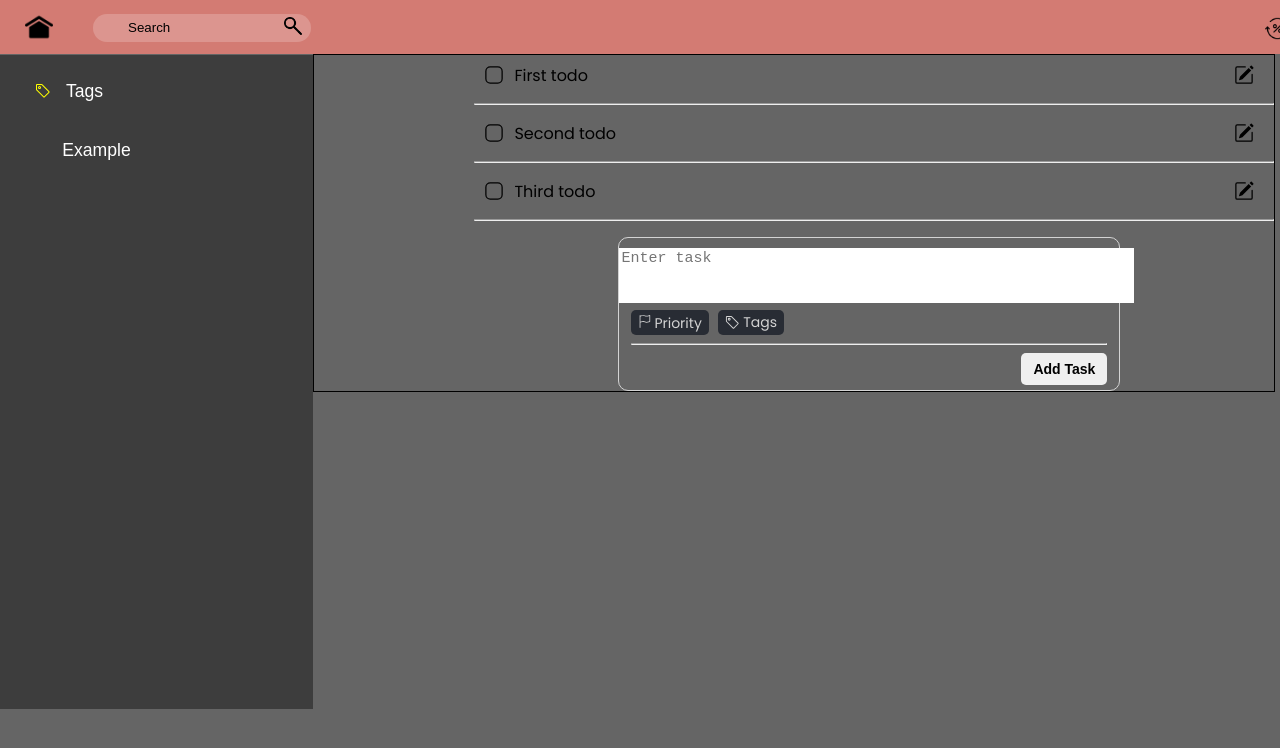
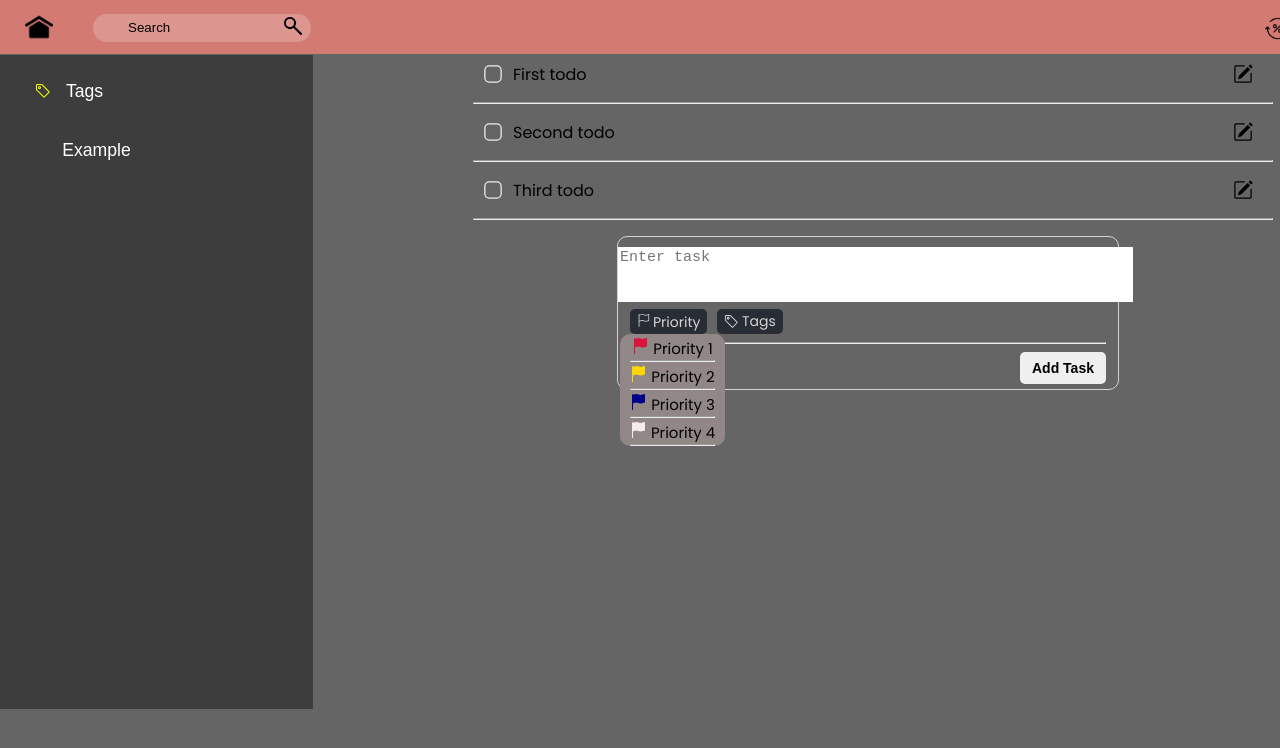
Before and after one commit to akhulbay/todo-list-react, a React (Create React App) app: page / in a window 1280 px wide. Both pictures are taken after a click on the element "Priority". Shown: the top 748 px of the page. Built offline with nearby package versions, Linux system fonts and the light colour scheme.

Commit message:
Some functionality

```diff
--- a/src/App.css
+++ b/src/App.css
@@ -45,3 +45,74 @@
   background-color: #656565;
   height: 1000px;
 }
+
+.hide-div {
+  display: none;
+}
+
+.hiddenPriorities {
+  z-index: 1;
+  position: absolute;
+  background-color: #918787;
+  border-radius: 10px;
+  margin-top: 25px;
+  margin-left: 2px;
+  width: 105px;
+  font-size: 15px;
+}
+
+.hiddenPriorities > ul {
+  padding-inline-start: 0;
+  margin-block-start: 0;
+  margin-block-end: 0;
+}
+
+.hiddenPriorities > ul >li {
+  cursor: pointer;
+  margin-top: 3px;
+  list-style-type: none;
+}
+
+.hiddenPriorities > ul >li >svg {
+  margin-right: 5px;
+}
+
+.priorityBlock > hr {
+  margin: 0 10px;
+  outline: none;
+}
+
+.hide-div {
+  display: none;
+}
+
+.hiddenTags {
+  z-index: 1;
+  position: absolute;
+  background-color: #918787;
+  border-radius: 10px;
+  margin-top: 25px;
+  margin-left: 80px;
+  width: 105px;
+  font-size: 15px;
+}
+
+.hiddenTags > ul {
+  padding-inline-start: 0;
+  margin-block-start: 0;
+  margin-block-end: 0;
+}
+
+.hiddenTags > ul >li {
+  cursor: pointer;
+  list-style-type: none;
+}
+
+.hiddenTags > ul >li >svg {
+  margin-right: 5px;
+}
+
+.tagBlock > hr {
+  margin: 0 10px;
+  outline: none;
+}
--- a/src/App.js
+++ b/src/App.js
@@ -6,58 +6,86 @@ import TodoList from "./components/TodoList/TodoList";
 import { useState } from "react";
 
 function App() {
+  const priorities = [
+    {
+      id: 1,
+      title: "Priority 1",
+      color: "#DC143C",
+    },
+    {
+      id: 2,
+      title: "Priority 2",
+      color: "#FFD700",
+    },
+    {
+      id: 3,
+      title: "Priority 3",
+      color: "#00008B",
+    },
+    {
+      id: 4,
+      title: "Priority 4",
+      color: "#f5eded",
+    }
+  ];
+
+  const items = [
+    {
+      id: 0,
+      title: "all",
+      color: "white",
+    },
+    {
+      id: 1,
+      title: "work",
+      color: "blue",
+    },
+    {
+      id: 2,
+      title: "home",
+      color: "aqua",
+    },
+    {
+      id: 3,
+      title: "personal",
+      color: "orange",
+    },
+    {
+      id: 4,
+      title: "payment",
+      color: "red",
+    },
+  ];
+
   const [todo, setTodo] = useState([
     {
       id: 1,
       title: "First todo",
       status: true,
+      priority: priorities.at(3),
+      tag: null
     },
     {
       id: 2,
       title: "Second todo",
       status: true,
+      priority: priorities.at(3),
+      tag: null
     },
     {
       id: 3,
       title: "Third todo",
       status: true,
+      priority: priorities.at(3),
+      tag: null
     },
   ]);
-
-  const items = [
-    {
-      id: 0,
-      title: "All",
-      color: "white",
-    },
-    {
-      id: 1,
-      title: "University/Work",
-      color: "blue",
-    },
-    {
-      id: 2,
-      title: "Home",
-      color: "aqua",
-    },
-    {
-      id: 3,
-      title: "Personal",
-      color: "orange",
-    },
-    {
-      id: 4,
-      title: "Payment",
-      color: "red",
-    },
-  ];
-
   return (
     <div className="App">
       <Header />
       <div className="AppBody">
         <MenuBar items={items} />
-        <TodoList todo={todo} setTodo={setTodo} />
+        <TodoList todo={todo} setTodo={setTodo} items = {items} priorities = {priorities}/>
       </div>
     </div>
   );
--- a/src/components/Header/Header.module.css
+++ b/src/components/Header/Header.module.css
@@ -1,5 +1,4 @@
 .Header {
-    width: 100%;
     height: 44px;
     background-color: #d37b73;
     display: flex;
--- a/src/components/TodoList/AddTodo/AddToDo.js
+++ b/src/components/TodoList/AddTodo/AddToDo.js
@@ -1,14 +1,22 @@
 import as from "./AddTodo.module.css";
 import {useState} from "react";
 import uuid from "react-uuid";
+import PriorityList from "./PriorityList";
+import TagsList from "./TagsList";
 
 
-function AddTodo({todo, setTodo}) {
+function AddTodo({todo, setTodo, items, priorities}) {
+
 
     const [value, setValue] = useState('');
+    const [hideHiddenPriorityDiv, setHideHiddenPriorityDiv] = useState(true);
+    const [hideHiddenTagsDiv, setHideHiddenTagsDiv] = useState(true);
+    const [priority, setPriority] = useState(priorities.at(3))
+    const [tag, setTag] = useState(null)
 
     function handleKeyUp(e) {
         if (e.key === "Enter") saveTodo();
+
     }
 
     function saveTodo() {
@@ -17,9 +25,10 @@ function AddTodo({todo, setTodo}) {
                 id: uuid(),
                 title: value,
                 status: true,
+                priority: priority,
+                tag: tag
             }]
         )
-
         setValue('');
     }
 
@@ -36,8 +45,14 @@ function AddTodo({todo, setTodo}) {
                         onChange={ (e) => setValue(e.target.value)}
                         maxLength={150}
                     ></textarea>
+                    <div className={`hiddenPriorities ${hideHiddenPriorityDiv ? " hide-div" : ""}`} >
+                        <PriorityList priorities={priorities} setHideHiddenPriorityDiv={setHideHiddenPriorityDiv} setPriority={setPriority}/>
+                    </div>
+                    <div className={`hiddenTags ${hideHiddenTagsDiv ? " hide-div" : ""}`} >
+                        <TagsList items={items} setHideHiddenTagsDiv={setHideHiddenTagsDiv} setTag={setTag}/>
+                    </div>
                     <div className={as.addToDoContentOptions}>
-                        <div className={as.addToDoContentOptionsPriority}>
+                        <div className={as.addToDoContentOptionsPriority} onClick={() => setHideHiddenPriorityDiv(false)}>
                             <svg xmlns="http://www.w3.org/2000/svg" width="13" height="13" fill="currentColor"
                                  className="bi bi-flag" viewBox="0 0 16 16">
                                 <path
@@ -45,7 +60,7 @@ function AddTodo({todo, setTodo}) {
                             </svg>
                             <span>Priority</span>
                         </div>
-                        <div className={as.addToDoContentOptionsTags}>
+                        <div className={as.addToDoContentOptionsTags} onClick={() => setHideHiddenTagsDiv(false)}>
                             <svg xmlns="http://www.w3.org/2000/svg" width="15" height="15" fill="currentColor"
                                  className="bi bi-tag" viewBox="0 0 16 16">
                                 <path
--- a/src/components/TodoList/AddTodo/AddTodo.module.css
+++ b/src/components/TodoList/AddTodo/AddTodo.module.css
@@ -76,3 +76,38 @@
     padding-right: 7px;
     font-size: 14px;
 }
+
+.hiddenPriorities {
+    z-index: 1;
+    position: absolute;
+    background-color: #918787;
+    border-radius: 10px;
+    margin-top: 25px;
+    margin-left: 2px;
+    width: 105px;
+    font-size: 15px;
+}
+
+.hiddenPriorities > ul {
+    padding-inline-start: 0;
+    margin-block-start: 0;
+    margin-block-end: 0;
+}
+
+.hiddenPriorities > ul >li {
+    margin-top: 3px;
+    list-style-type: none;
+}
+
+.hiddenPriorities > ul >li >svg {
+    margin-right: 5px;
+}
+
+.priorityBlock > hr {
+    margin: 0 10px;
+    outline: none;
+}
+
+.hide-div {
+    display: none;
+}
--- /dev/null
+++ b/src/components/TodoList/AddTodo/PriorityList.js
@@ -0,0 +1,31 @@
+import as from "./AddTodo.module.css";
+
+function PriorityList({priorities, setHideHiddenPriorityDiv, setPriority}) {
+
+    function handleFunctions (item) {
+        setHideHiddenPriorityDiv(true);
+        setPriority(item)
+    }
+
+    return (
+            <ul>
+                {
+                    priorities.map(item => (
+                    <li className={as.priorityBlock} key={item.id} onClick={() => handleFunctions(item)}>
+                        <svg xmlns="http://www.w3.org/2000/svg" width="16" height="16" fill="currentColor"
+                             className="bi bi-flag-fill" viewBox="0 0 16 16" style={{color: item.color}}>
+                            <path
+                                d="M14.778.085A.5.5 0 0 1 15 .5V8a.5.5 0 0 1-.314.464L14.5 8l.186.464-.003.001-.006.003-.023.009a12.435 12.435 0 0 1-.397.15c-.264.095-.631.223-1.047.35-.816.252-1.879.523-2.71.523-.847 0-1.548-.28-2.158-.525l-.028-.01C7.68 8.71 7.14 8.5 6.5 8.5c-.7 0-1.638.23-2.437.477A19.626 19.626 0 0 0 3 9.342V15.5a.5.5 0 0 1-1 0V.5a.5.5 0 0 1 1 0v.282c.226-.079.496-.17.79-.26C4.606.272 5.67 0 6.5 0c.84 0 1.524.277 2.121.519l.043.018C9.286.788 9.828 1 10.5 1c.7 0 1.638-.23 2.437-.477a19.587 19.587 0 0 0 1.349-.476l.019-.007.004-.002h.001"/>
+                        </svg>
+                        {
+                        item.title
+                        }
+                        <hr/>
+                    </li>
+                    ))
+                }
+            </ul>
+    )
+}
+
+export default PriorityList;
--- /dev/null
+++ b/src/components/TodoList/AddTodo/TagsList.js
@@ -0,0 +1,21 @@
+import as from "./AddTodo.module.css";
+
+function TagsList({items, setHideHiddenTagsDiv, setTag}) {
+
+    return (
+            <ul>
+                {
+                    items.map(item => (
+                    <li className={as.tagBlock} key={item.id} onClick={() => {setHideHiddenTagsDiv(true); setTag(item)}}>
+                        {
+                        item.title
+                        }
+                        <hr/>
+                    </li>
+                    ))
+                }
+            </ul>
+    )
+}
+
+export default TagsList;
--- a/src/components/TodoList/TodoList.js
+++ b/src/components/TodoList/TodoList.js
@@ -2,7 +2,7 @@ import ts from "./TodoList.module.css";
 import AddTodo from "./AddTodo/AddToDo";
 import {useState} from "react";
 
-function TodoList({ todo, setTodo }) {
+function TodoList({ todo, setTodo , items, priorities}) {
 
     const [edit, setEdit] = useState(null);
     const [value, setValue] = useState('')
@@ -50,7 +50,7 @@ function TodoList({ todo, setTodo }) {
                                         :
                                         <div>
                                             <svg xmlns="http://www.w3.org/2000/svg" width="20" height="20"
-                                                 fill="currentColor" className="bi bi-app" viewBox="0 0 16 16" onClick={ () => deleteToDo(item.id)}>
+                                                 fill="currentColor" className="bi bi-app" viewBox="0 0 16 16" onClick={ () => deleteToDo(item.id)} color={item.priority.color}>
                                                 <path
                                                     d="M11 2a3 3 0 0 1 3 3v6a3 3 0 0 1-3 3H5a3 3 0 0 1-3-3V5a3 3 0 0 1 3-3h6zM5 1a4 4 0 0 0-4 4v6a4 4 0 0 0 4 4h6a4 4 0 0 0 4-4V5a4 4 0 0 0-4-4H5z"/>
                                             </svg>
@@ -63,8 +63,26 @@ function TodoList({ todo, setTodo }) {
                                         </div>
                                         :
                                         <div>
-                                            <div className={ts.toDoBlockContentTitle}>
-                                                {item.title}
+                                            <div className={ts.toDoBlockContentTitleAndTag}>
+                                                <div className={ts.toDoBlockContentTitle}>
+                                                    {item.title}
+                                                </div>
+                                                {
+                                                    item.tag !== null ?
+                                                    <div className={ts.toDoBlockContentTag}>
+                                                        <svg xmlns="http://www.w3.org/2000/svg" width="13" height="13"
+                                                             fill="currentColor" className="bi bi-tag-fill"
+                                                             viewBox="0 0 16 16" color={item.tag.color}>
+                                                            <path
+                                                                d="M2 1a1 1 0 0 0-1 1v4.586a1 1 0 0 0 .293.707l7 7a1 1 0 0 0 1.414 0l4.586-4.586a1 1 0 0 0 0-1.414l-7-7A1 1 0 0 0 6.586 1H2zm4 3.5a1.5 1.5 0 1 1-3 0 1.5 1.5 0 0 1 3 0z"/>
+                                                        </svg>
+
+                                                        <span style={{color: item.tag.color}}>{item.tag.title}</span>
+                                                    </div>
+                                                        :
+                                                        <div className={ts.toDoBlockContentTag}>
+                                                        </div>
+                                                }
                                             </div>
                                             {/*<button onClick={ () => {deleteToDo(item.id)}}>Удалить</button>*/}
                                             <div className={ts.toDoBlockContentEdit}>
@@ -88,7 +106,7 @@ function TodoList({ todo, setTodo }) {
 
                 </div>
                 <div className={ts.AddTodo}>
-                    <AddTodo todo={todo} setTodo={setTodo}/>
+                    <AddTodo todo={todo} setTodo={setTodo} items={items} priorities={priorities}/>
                 </div>
             </div>
         </div>
--- a/src/components/TodoList/TodoList.module.css
+++ b/src/components/TodoList/TodoList.module.css
@@ -1,6 +1,5 @@
 .container {
     padding-left: 20%;
-    border: 1px black solid;
     width: 800px;
 }
 
@@ -19,6 +18,25 @@
 
 .toDoBlockContent>div {
     display: flex;
+}
+
+.toDoBlockContentTitleAndTag {
+    text-align: left;
+
+}
+
+.toDoBlockContentTag {
+    width: 100px;
+    font-size: 15px;
+    display: flex;
+}
+
+.toDoBlockContentTag > svg{
+    margin-top: 5px;
+}
+
+.toDoBlockContentTag > span{
+    margin-left: 3px;
 }
 
 .toDoBlockContentTitle{
```
